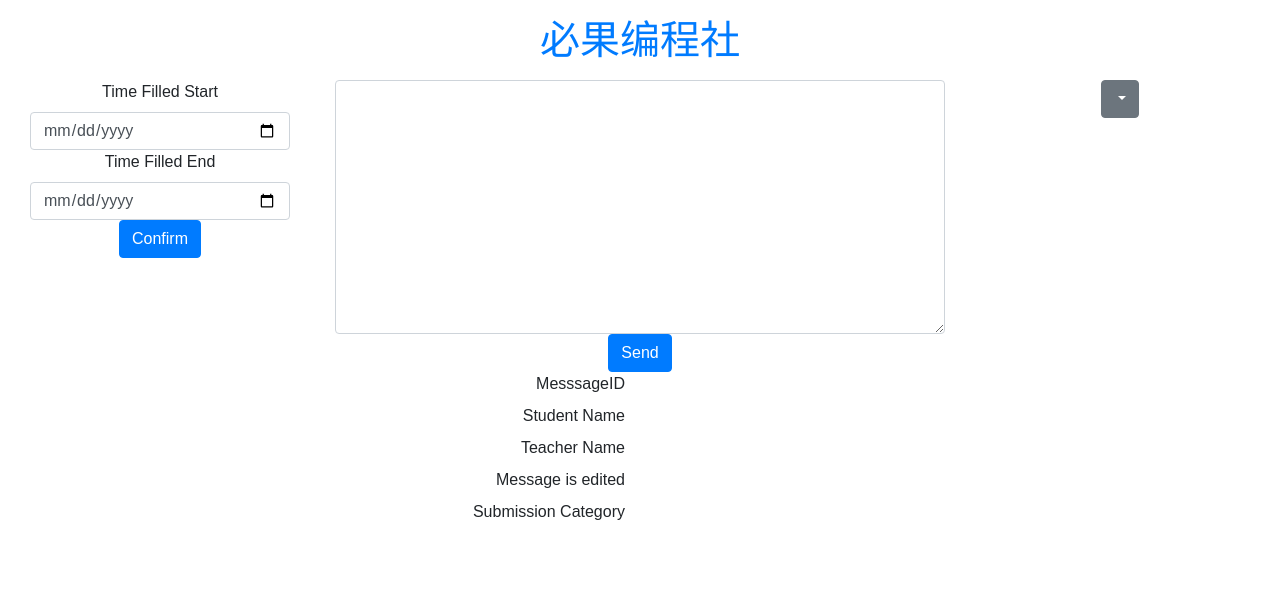
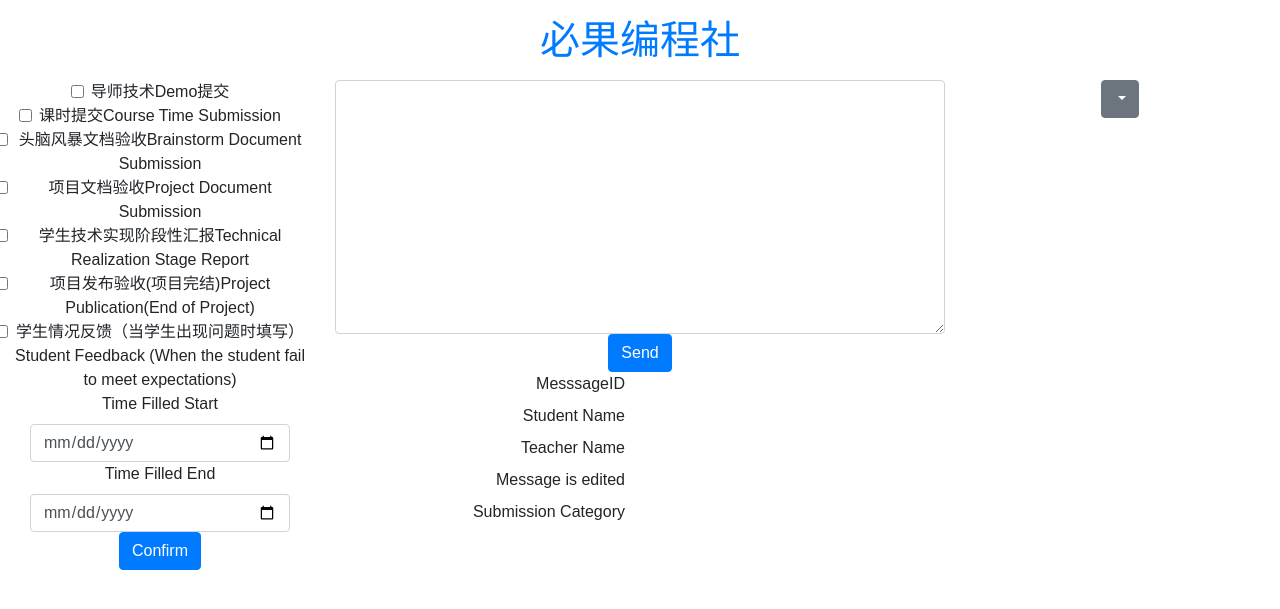
Before and after one commit to MCer4294967296/biggerlabFormReplies, a Flask app: template jinshuju_viewer/templates/Form/LittleUnicornMentorshipReport.html in a window 1280 px wide. Shown: the top 609 px of the page. Run offline with Flask 2, Linux system fonts and the light colour scheme; the template is opened without the code that fills it, so the values that code supplies are empty; parts of the project's set-up code (start-up, migrations or seed data) failed here and were passed over; some libraries are stand-ins or nearby versions.

Commit message:
submissionCategory implementation

```diff
--- a/jinshuju_viewer/Form/BiggerlabCourseFeedback.py
+++ b/jinshuju_viewer/Form/BiggerlabCourseFeedback.py
@@ -248,7 +248,7 @@ class BiggerlabCourseFeedback(form.ToWechatForm):
 
 
     @staticmethod
-    def messageTemplatesTmp(**info):
+    def messageTemplates(**info):
         reasonFilling = info["reasonFilling"]
         if reasonFilling == "阶段性+续费课程反馈，给家长":
             template = \
@@ -318,7 +318,7 @@ class BiggerlabCourseFeedback(form.ToWechatForm):
         info = BiggerlabCourseFeedback.col.find({"jsjid": id})[0]
 
         #message = BiggerlabCourseFeedback.messageTemplates[info["reasonFilling"]].format(**info)
-        message = BiggerlabCourseFeedback.messageTemplatesTmp(**info)
+        message = BiggerlabCourseFeedback.messageTemplates(**info)
         return message
 
 
--- a/jinshuju_viewer/templates/Form/LittleUnicornMentorshipReport.html
+++ b/jinshuju_viewer/templates/Form/LittleUnicornMentorshipReport.html
@@ -2,24 +2,39 @@
 {% block body %}
 <div class="row" style="max-height:600px">
   <div class="col-3" style="max-height: inherit">
-    <!--
     <div class="row">
       <div class="col">
         <div>
         <input type="checkbox" class="form-check-input" id="checkbox1" onchange="filter()">
-        <label class="form-check-label" for="checkbox1">月度课程反馈</label>
+        <label class="form-check-label" for="checkbox1">导师技术Demo提交</label>
         </div>
         <div>
         <input type="checkbox" class="form-check-input" id="checkbox2" onchange="filter()">
-        <label class="form-check-label" for="checkbox2">阶段性课程反馈</label>
+        <label class="form-check-label" for="checkbox2">课时提交Course Time Submission</label>
         </div>
         <div>
         <input type="checkbox" class="form-check-input" id="checkbox3" onchange="filter()">
-        <label class="form-check-label" for="checkbox3">试听课反馈</label>
+        <label class="form-check-label" for="checkbox3">头脑风暴文档验收Brainstorm Document Submission</label>
         </div>
+        <div>
+        <input type="checkbox" class="form-check-input" id="checkbox4" onchange="filter()">
+        <label class="form-check-label" for="checkbox4">项目文档验收Project Document Submission</label>
+        </div>
+        <div>
+        <input type="checkbox" class="form-check-input" id="checkbox5" onchange="filter()">
+        <label class="form-check-label" for="checkbox5">学生技术实现阶段性汇报Technical Realization Stage Report</label>
+        </div>
+        <div>
+        <input type="checkbox" class="form-check-input" id="checkbox6" onchange="filter()">
+        <label class="form-check-label" for="checkbox6">项目发布验收(项目完结)Project Publication(End of Project)</label>
+        </div>
+        <div>
+        <input type="checkbox" class="form-check-input" id="checkbox7" onchange="filter()">
+        <label class="form-check-label" for="checkbox7">学生情况反馈（当学生出现问题时填写）Student Feedback (When the student fail to meet expectations)</label>
+        </div>
+
       </div>
     </div>
-    -->
     <div class="row">
       <div class="col">
         {% block filtering %}
@@ -128,19 +143,31 @@ function filter() {
   if (timeFilledEnd != null) {
     request["timeFilledEnd"] = timeFilledEnd.getTime()/1000;
   }
-  /*
-  reasonFilling = new Array();
+
+  submissionCategory = new Array();
   if (document.getElementById("checkbox1").checked) {
-    reasonFilling.push("月度课程反馈，给家长")
+    submissionCategory.push("导师技术Demo提交");
   }
   if (document.getElementById("checkbox2").checked) {
-    reasonFilling.push("阶段性+续费课程反馈，给家长")
+    submissionCategory.push("课时提交Course Time Submission");
   }
   if (document.getElementById("checkbox3").checked) {
-    reasonFilling.push("试听课反馈，由课程顾问复述给家长")
+    submissionCategory.push("头脑风暴文档验收Brainstorm Document Submission");
   }
-  request["reasonFillingList"] = reasonFilling;
-  */
+  if (document.getElementById("checkbox4").checked) {
+    submissionCategory.push("项目文档验收Project Document Submission");
+  }
+  if (document.getElementById("checkbox5").checked) {
+    submissionCategory.push("学生技术实现阶段性汇报Technical Realization Stage Report");
+  }
+  if (document.getElementById("checkbox6").checked) {
+    submissionCategory.push("项目发布验收(项目完结)Project Publication(End of Project)");
+  }
+  if (document.getElementById("checkbox7").checked) {
+    submissionCategory.push("学生情况反馈（当学生出现问题时填写）Student Feedback (When the student fail to meet expectations)");
+  }
+  request["submissionCategoryList"] = submissionCategory;
+
   var leftListParent = document.getElementById("leftListParent");
   var xhr = new XMLHttpRequest();
   xhr.onreadystatechange = function () {
```
Also changed, not shown: jinshuju_viewer/Form/LittleUnicornMentorshipReport.py (+22 -9 lines).
